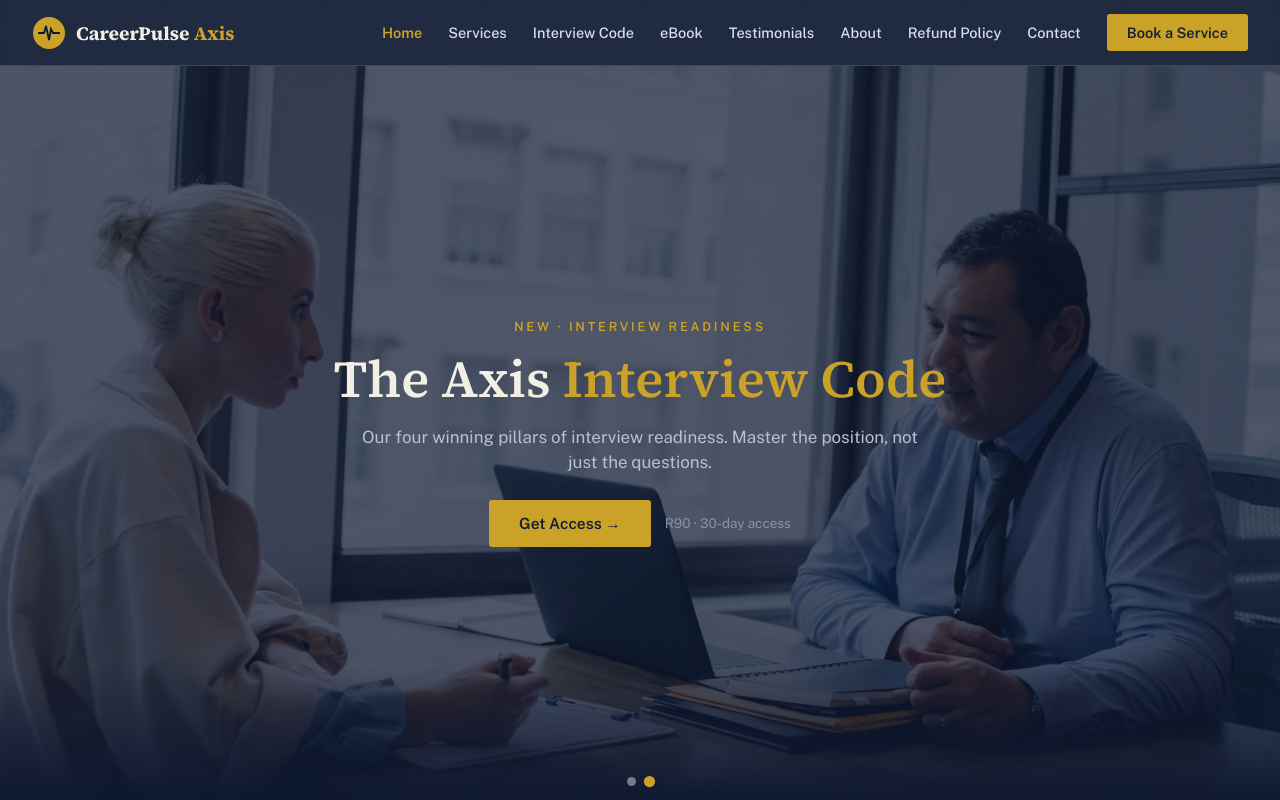
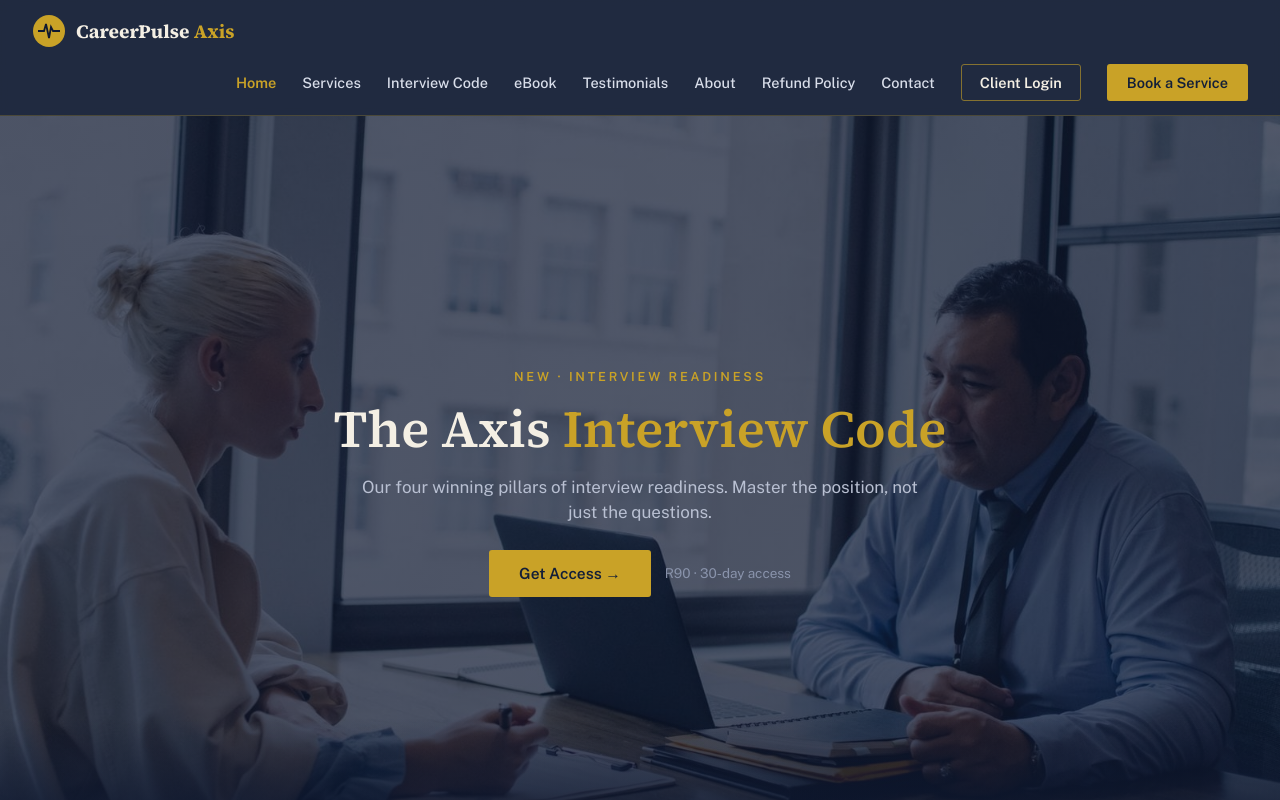
Before and after one commit to MinenhleDlaminiDev/Careeraxispulse, a React (Vite) app: page / in a window 1280 px wide. Shown: the top 800 px of the page. Built offline with nearby package versions, Linux system fonts and the light colour scheme.

Commit message:
Add Client Login button to marketing nav

```diff
--- a/src/components/Header.jsx
+++ b/src/components/Header.jsx
@@ -53,6 +53,7 @@ export default function Header() {
               </Link>
             );
           })}
+          <Link to="/portal/login" onClick={close} style={{ color: '#F4EFE4', border: '1px solid rgba(201,162,39,.6)', padding: '9px 18px', borderRadius: '3px', fontWeight: 600 }}>Client Login</Link>
           <Link to="/services" onClick={close} className="btn-book" style={{ background: '#C9A227', color: '#131F38', padding: '10px 20px', borderRadius: '3px', fontWeight: 600 }}>Book a Service</Link>
         </nav>
       </div>
```
